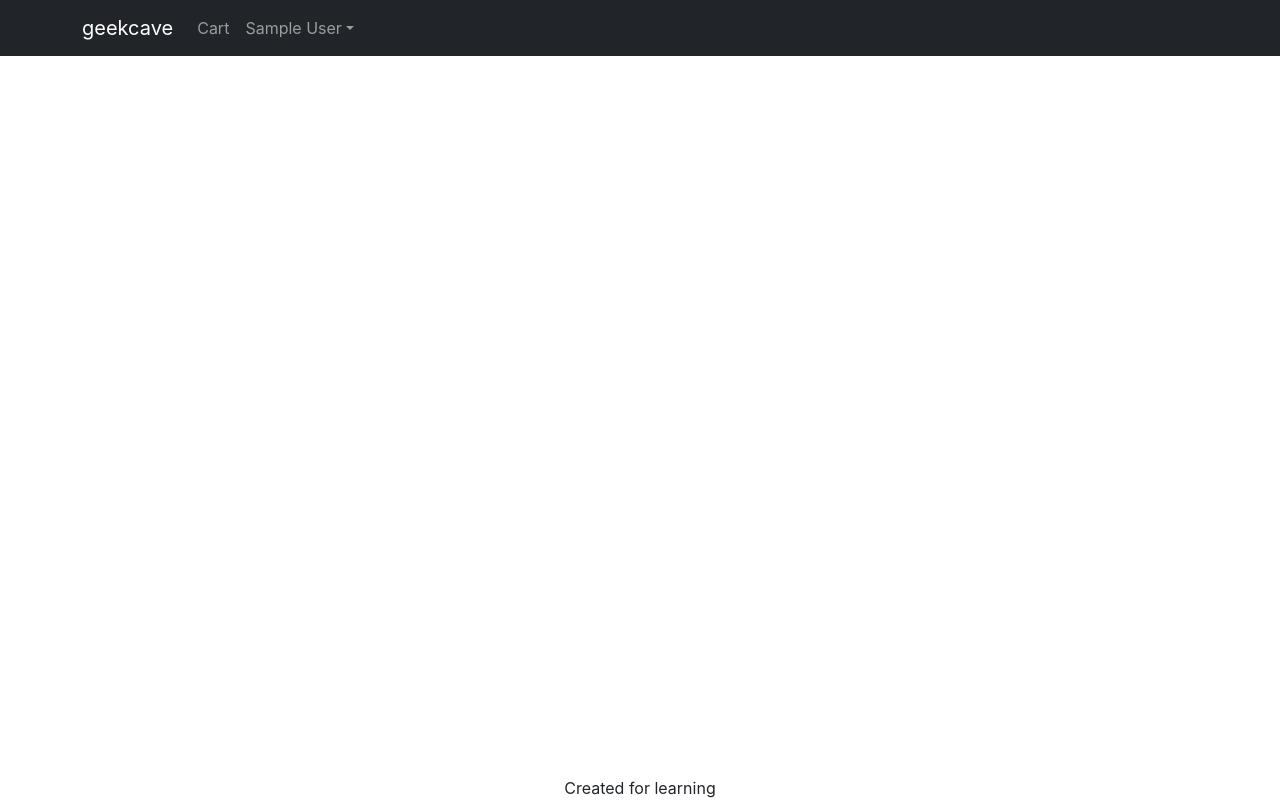
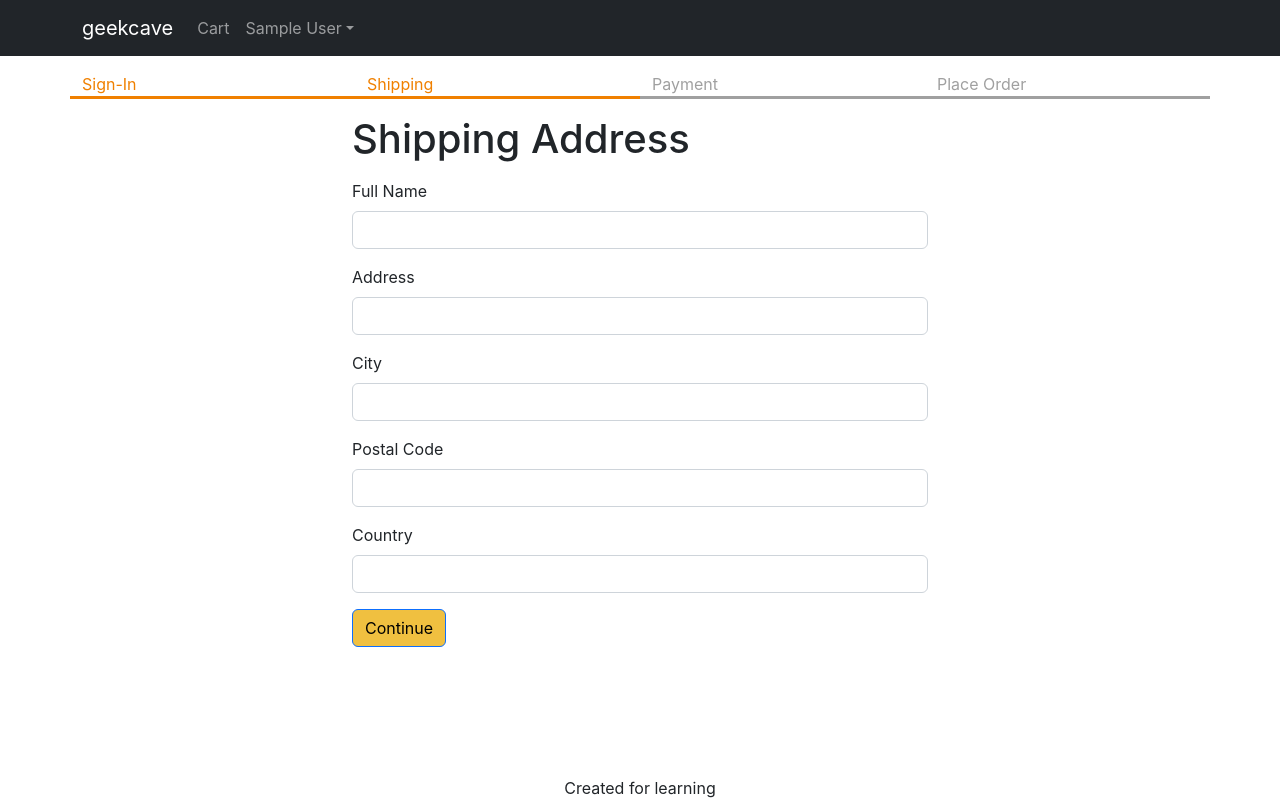
Before and after one commit to cametolearnthis/my-ecommerce, a React (Create React App) app in the folder frontend/: page /shipping in a window 1280 px wide. Built offline with nearby package versions, Linux system fonts and the light colour scheme; sample sign-in values are in the browser's storage.

Commit message:
create shipping address

```diff
--- a/frontend/src/App.js
+++ b/frontend/src/App.js
@@ -13,6 +13,7 @@
 import { Store } from './Store';
 import CartScreen from './screens/CartScreen';
 import SigninScreen from './screens/SigninScreen';
+import ShippingAddressScreen from './screens/ShippingAddressScreen';
 
 function App() {
   const { state, dispatch: ctxDispatch } = useContext(Store);
@@ -21,6 +22,7 @@
   const signoutHandler = () => {
     ctxDispatch({ type: 'USER_SIGNOUT' });
     localStorage.removeItem('userInfo');
+    localStorage.removeItem('shippingAddress');
   };
   return (
     <BrowserRouter>
@@ -74,6 +76,7 @@
               <Route path="/product/:slug" element={<ProductScreen />} />
               <Route path="/cart" element={<CartScreen />} />
               <Route path="/signin" element={<SigninScreen />} />
+              <Route path="/shipping" element={<ShippingAddressScreen />} />
               <Route path="/" element={<HomeScreen />} />
             </Routes>
           </Container>
--- a/frontend/src/Store.js
+++ b/frontend/src/Store.js
@@ -3,11 +3,13 @@
 export const Store = createContext();
 
 const initialState = {
-
   userInfo: localStorage.getItem('userInfo')
     ? JSON.parse(localStorage.getItem('userInfo'))
     : null,
   cart: {
+    shippingAddress: localStorage.getItem('shippingAddress')
+      ? JSON.parse(localStorage.getItem('shippingAddress'))
+      : {},
     cartItems: localStorage.getItem('cartItems')
       ? JSON.parse(localStorage.getItem('cartItems'))
       : [],
@@ -41,6 +43,18 @@
       return {
         ...state,
         userInfo: null,
+        cart: {
+          cartItems: [],
+          shippingAddress: {},
+        },
+      };
+    case 'SAVE_SHIPPING_ADDRESS':
+      return {
+        ...state,
+        cart: {
+          ...state.cart,
+          shippingAddress: action.payload,
+        },
       };
     default:
       return state;
--- /dev/null
+++ b/frontend/src/components/CheckoutSteps.js
@@ -0,0 +1,14 @@
+import React from 'react';
+import Row from 'react-bootstrap/Row';
+import Col from 'react-bootstrap/Col';
+
+export default function CheckoutSteps(props) {
+  return (
+    <Row className="checkout-steps">
+      <Col className={props.step1 ? 'active' : ''}>Sign-In</Col>
+      <Col className={props.step2 ? 'active' : ''}>Shipping</Col>
+      <Col className={props.step3 ? 'active' : ''}>Payment</Col>
+      <Col className={props.step4 ? 'active' : ''}>Place Order</Col>
+    </Row>
+  );
+}
--- a/frontend/src/index.css
+++ b/frontend/src/index.css
@@ -55,3 +55,12 @@
 .small-container {
   max-width: 600px;
 }
+
+.checkout-steps > div {
+  border-bottom: 0.2rem solid #a0a0a0;
+  color: #a0a0a0;
+}
+.checkout-steps > div.active {
+  border-bottom: 0.2rem solid #f08000;
+  color: #f08000;
+}
--- /dev/null
+++ b/frontend/src/screens/ShippingAddressScreen.js
@@ -0,0 +1,109 @@
+import React, { useContext, useEffect, useState } from 'react';
+import { Helmet } from 'react-helmet-async';
+import Form from 'react-bootstrap/Form';
+import Button from 'react-bootstrap/Button';
+import { useNavigate } from 'react-router-dom';
+import { Store } from '../Store';
+import CheckoutSteps from '../components/CheckoutSteps';
+
+export default function ShippingAddressScreen() {
+  const navigate = useNavigate();
+  const { state, dispatch: ctxDispatch } = useContext(Store);
+  const {
+    userInfo,
+    cart: { shippingAddress },
+  } = state;
+  const [fullName, setFullName] = useState(shippingAddress.fullName || '');
+  const [address, setAddress] = useState(shippingAddress.address || '');
+  const [city, setCity] = useState(shippingAddress.city || '');
+  const [postalCode, setPostalCode] = useState(shippingAddress.postalCode || '');
+  const [country, setCountry] = useState(shippingAddress.country || '');
+
+  useEffect(() => {
+    if(!userInfo) {
+        navigate('/signin?redirect=/shipping')
+    }
+  }, [userInfo, navigate])
+  const submitHandler = (e) => {
+    e.preventDefault();
+    ctxDispatch({
+      type: 'SAVE_SHIPPING_ADDRESS',
+      payload: {
+        fullName,
+        address,
+        city,
+        postalCode,
+        country,
+      },
+    });
+    localStorage.setItem(
+      'shippingAddress',
+      JSON.stringify({
+        fullName,
+        address,
+        city,
+        postalCode,
+        country,
+      })
+    );
+    navigate('/payment');
+  };
+  return (
+    <div>
+      <Helmet>
+        <title>Shipping Address</title>
+      </Helmet>
+      <CheckoutSteps step1 step2></CheckoutSteps>
+      <div className="container small-container">
+        <h1 className="my-3">Shipping Address</h1>
+        <Form onSubmit={submitHandler}>
+          <Form.Group className="mb-3" controlId="fullName">
+            <Form.Label>Full Name</Form.Label>
+            <Form.Control
+              value={fullName}
+              onChange={(e) => setFullName(e.target.value)}
+              required
+            />
+          </Form.Group>
+          <Form.Group className="mb-3" controlId="address">
+            <Form.Label>Address</Form.Label>
+            <Form.Control
+              value={address}
+              onChange={(e) => setAddress(e.target.value)}
+              required
+            />
+          </Form.Group>
+          <Form.Group className="mb-3" controlId="city">
+            <Form.Label>City</Form.Label>
+            <Form.Control
+              value={city}
+              onChange={(e) => setCity(e.target.value)}
+              required
+            />
+          </Form.Group>
+          <Form.Group className="mb-3" controlId="postalCode">
+            <Form.Label>Postal Code</Form.Label>
+            <Form.Control
+              value={postalCode}
+              onChange={(e) => setPostalCode(e.target.value)}
+              required
+            />
+          </Form.Group>
+          <Form.Group className="mb-3" controlId="country">
+            <Form.Label>Country</Form.Label>
+            <Form.Control
+              value={country}
+              onChange={(e) => setCountry(e.target.value)}
+              required
+            />
+          </Form.Group>
+          <div className="mb-3">
+            <Button variant="primary" type="submit">
+              Continue
+            </Button>
+          </div>
+        </Form>
+      </div>
+    </div>
+  );
+}
--- a/frontend/src/screens/SigninScreen.js
+++ b/frontend/src/screens/SigninScreen.js
@@ -8,6 +8,7 @@
 import { Store } from '../Store';
 import { toast } from 'react-toastify';
 import { getError } from '../utils';
+import CheckoutSteps from '../components/CheckoutSteps';
 
 export default function SigninScreen() {
   const navigate = useNavigate();
@@ -46,6 +47,7 @@
       <Helmet>
         <title>GeekCave - Sign In</title>
       </Helmet>
+      <CheckoutSteps step1 ></CheckoutSteps>
       <h1 className="my-3">Sign In</h1>
       <Form onSubmit={submitHandler}>
         <Form.Group className="mb-3" controlId="email">
```
